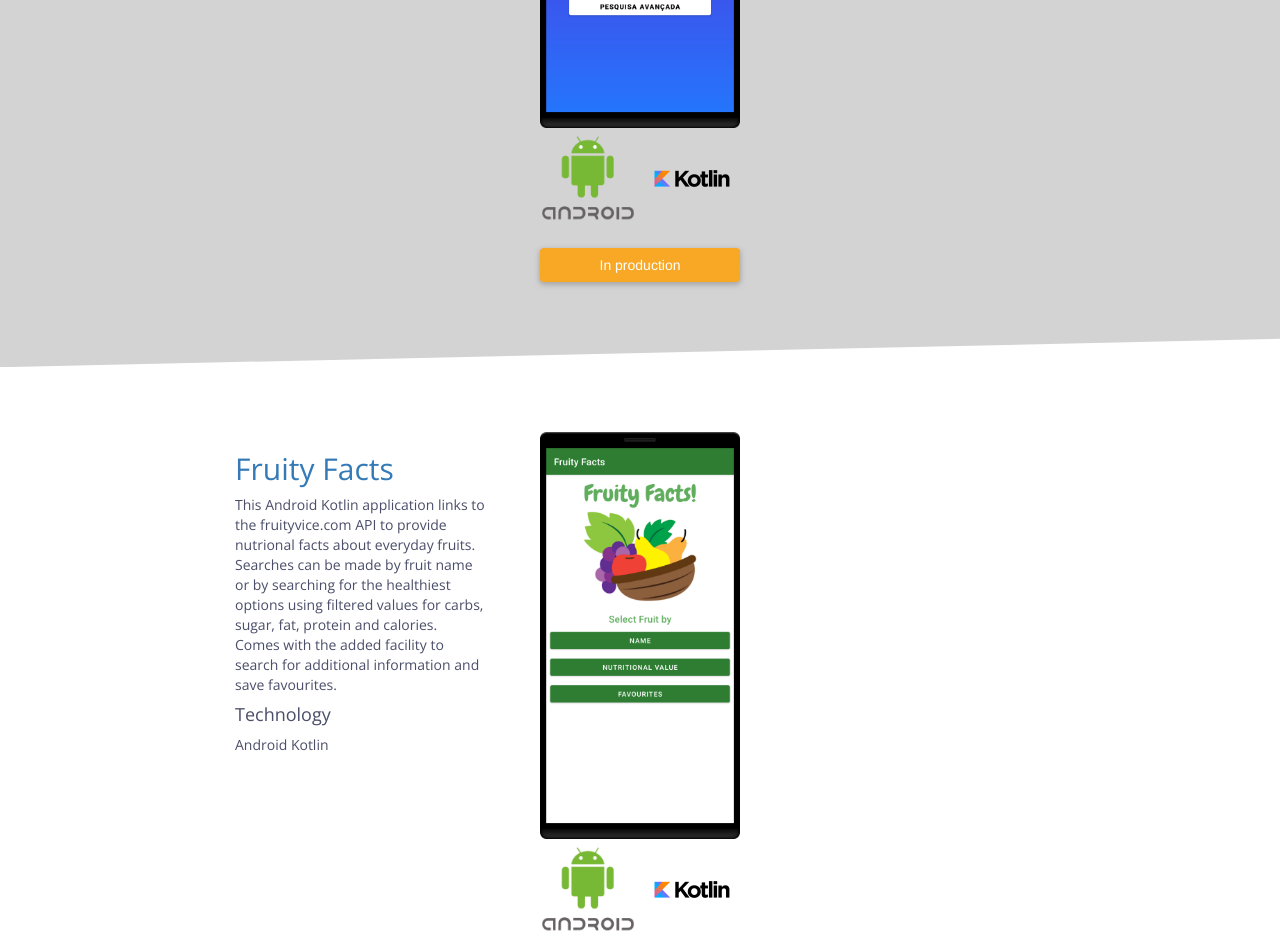
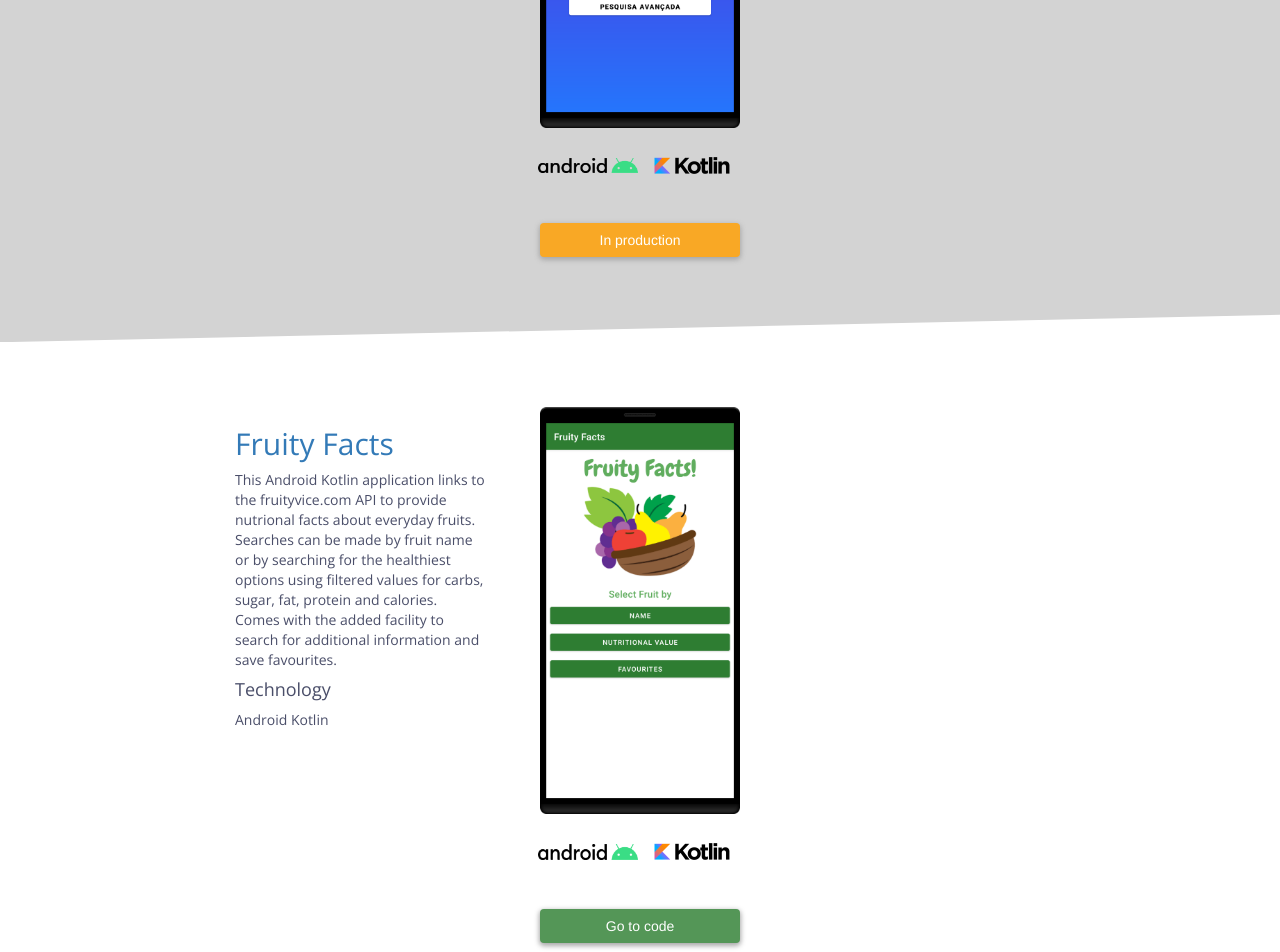
Before and after one commit to kev-carmichael/kev-carmichael.github.io, a plain HTML site: page index.html in a window 1280 px wide. Shown: the part 880-1832 px from the top of the page. Drawn offline with nearby package versions, Linux system fonts and the light colour scheme.

Commit message:
insert space between screenshot and title carros and change android icon

```diff
--- a/index.html
+++ b/index.html
@@ -37,7 +37,8 @@
 			    			<img src="img/carroseletricos.png" width=200 class="img-responsive" style="float: left; margin-left: 25px;">
 			    		</div>
 			    		<div class="col-lg-4 col-lg-pull-8">
-			    			<h2>Carros Elétricos</a></h2>
+			    			<p> </p>
+							<h2>Carros Elétricos</a></h2>
 			    			<p>The only Android app providing up-to-date prices and specification data for battery electric cars on sale in Portugal today.</p>
 			    			<h4>Technology</h4>
 			    			<p>Android Kotlin</p>
@@ -45,7 +46,7 @@
 			    	</div>
 		    		<div class="row text-center">
 		    			<div class="col-xs-12">
-		    				<img src="img/techlogos/android1.png" class="techlogo" width="100">
+		    				<img src="img/techlogos/android2.png" class="techlogo" width="100">
 		    				<img src="img/techlogos/kotlin.png" class="techlogo" width="100">
 		    			</div>
 		    		</div>
@@ -71,7 +72,7 @@
 		    		</div>
 		    		<div class="row text-center">
 		    			<div class="col-xs-12">
-		    				<img src="img/techlogos/android1.png" class="techlogo" width="100">
+		    				<img src="img/techlogos/android2.png" class="techlogo" width="100">
 		    				<img src="img/techlogos/kotlin.png" class="techlogo" width="100">
 		    			</div>
 		    		</div>
```
Also changed, not shown: img/techlogos/android2.png (added).
